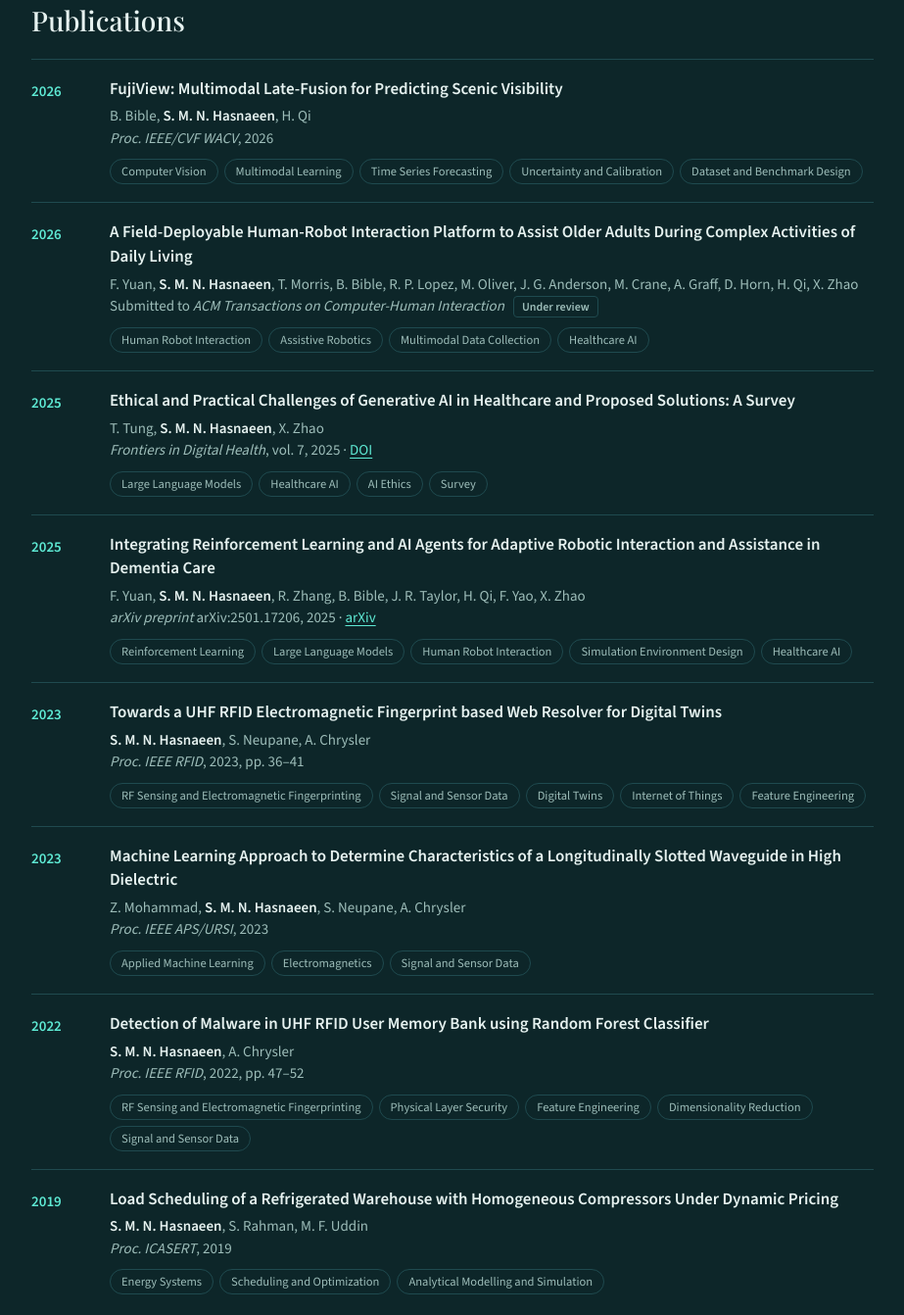
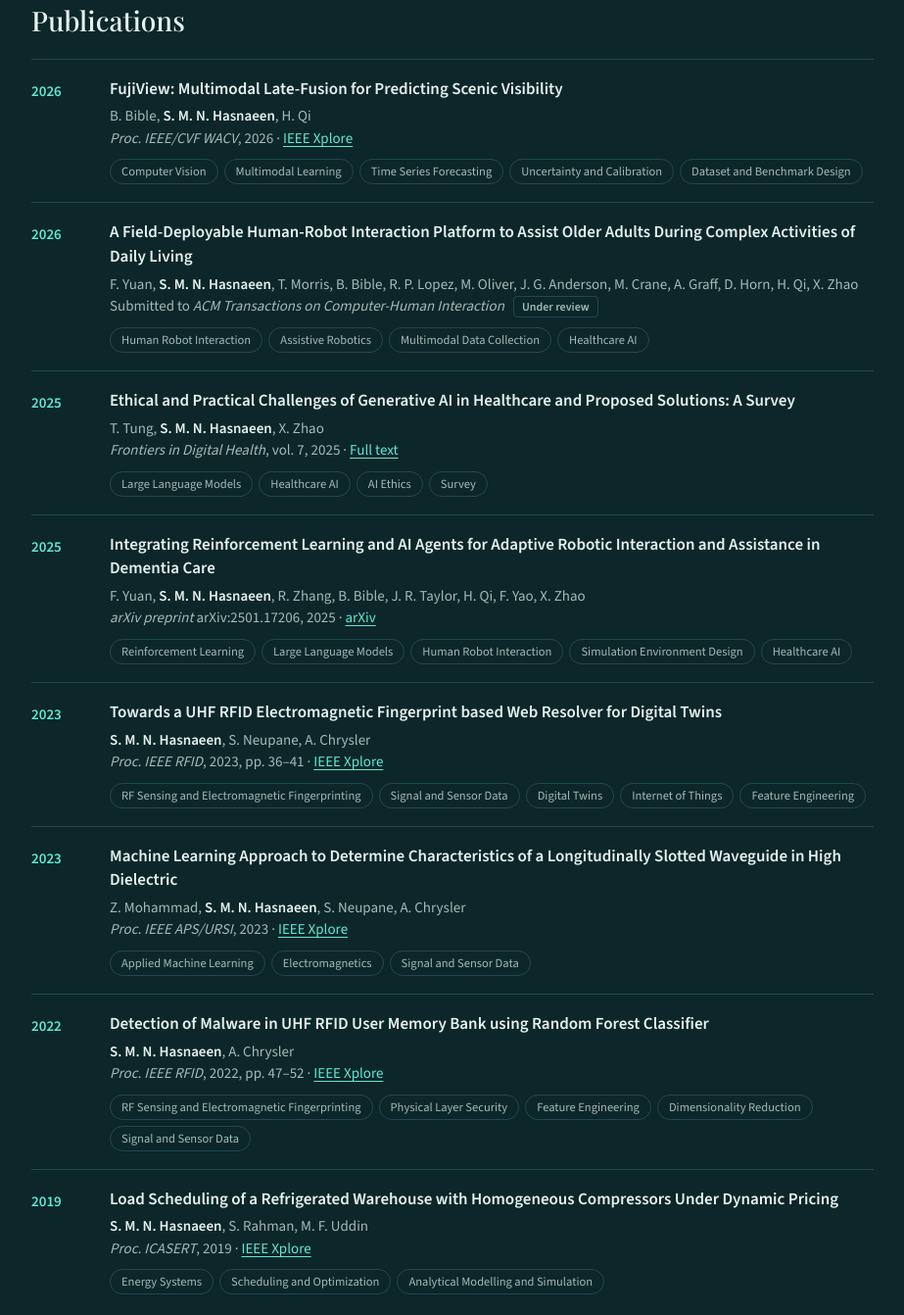
Before and after one commit to nehalhasnaeen/nehalhasnaeen.github.io, a plain HTML site: page index.html in a window 1280 px wide. Shown: the part 2314-3656 px from the top of the page at 98% size, without its empty margins (178-1101 px from the left). Drawn offline with nearby package versions, Linux system fonts and the light colour scheme.

Commit message:
Hyperlinked papers

```diff
--- a/index.html
+++ b/index.html
@@ -108,14 +108,14 @@
     <section class="card" id="publications" aria-labelledby="pub-h">
       <h2 id="pub-h">Publications</h2>
       <ol class="pubs">
-        <li><span class="pyear">2026</span><div><p class="ptitle">FujiView: Multimodal Late-Fusion for Predicting Scenic Visibility</p><p class="pauth">B. Bible, <b>S. M. N. Hasnaeen</b>, H. Qi</p><p class="pven"><em>Proc. IEEE/CVF WACV</em>, 2026</p><ul class="ptags"><li>Computer Vision</li><li>Multimodal Learning</li><li>Time Series Forecasting</li><li>Uncertainty and Calibration</li><li>Dataset and Benchmark Design</li></ul></div></li>
+        <li><span class="pyear">2026</span><div><p class="ptitle">FujiView: Multimodal Late-Fusion for Predicting Scenic Visibility</p><p class="pauth">B. Bible, <b>S. M. N. Hasnaeen</b>, H. Qi</p><p class="pven"><em>Proc. IEEE/CVF WACV</em>, 2026 · <a href="https://ieeexplore.ieee.org/document/11492201" rel="noopener">IEEE Xplore</a></p><ul class="ptags"><li>Computer Vision</li><li>Multimodal Learning</li><li>Time Series Forecasting</li><li>Uncertainty and Calibration</li><li>Dataset and Benchmark Design</li></ul></div></li>
         <li><span class="pyear">2026</span><div><p class="ptitle">A Field-Deployable Human-Robot Interaction Platform to Assist Older Adults During Complex Activities of Daily Living</p><p class="pauth">F. Yuan, <b>S. M. N. Hasnaeen</b>, T. Morris, B. Bible, R. P. Lopez, M. Oliver, J. G. Anderson, M. Crane, A. Graff, D. Horn, H. Qi, X. Zhao</p><p class="pven">Submitted to <em>ACM Transactions on Computer-Human Interaction</em> <span class="badge muted">Under review</span></p><ul class="ptags"><li>Human Robot Interaction</li><li>Assistive Robotics</li><li>Multimodal Data Collection</li><li>Healthcare AI</li></ul></div></li>
-        <li><span class="pyear">2025</span><div><p class="ptitle">Ethical and Practical Challenges of Generative AI in Healthcare and Proposed Solutions: A Survey</p><p class="pauth">T. Tung, <b>S. M. N. Hasnaeen</b>, X. Zhao</p><p class="pven"><em>Frontiers in Digital Health</em>, vol. 7, 2025 · <a href="https://doi.org/10.3389/fdgth.2025.1692517" rel="noopener">DOI</a></p><ul class="ptags"><li>Large Language Models</li><li>Healthcare AI</li><li>AI Ethics</li><li>Survey</li></ul></div></li>
+        <li><span class="pyear">2025</span><div><p class="ptitle">Ethical and Practical Challenges of Generative AI in Healthcare and Proposed Solutions: A Survey</p><p class="pauth">T. Tung, <b>S. M. N. Hasnaeen</b>, X. Zhao</p><p class="pven"><em>Frontiers in Digital Health</em>, vol. 7, 2025 · <a href="https://www.frontiersin.org/journals/digital-health/articles/10.3389/fdgth.2025.1692517/full" rel="noopener">Full text</a></p><ul class="ptags"><li>Large Language Models</li><li>Healthcare AI</li><li>AI Ethics</li><li>Survey</li></ul></div></li>
         <li><span class="pyear">2025</span><div><p class="ptitle">Integrating Reinforcement Learning and AI Agents for Adaptive Robotic Interaction and Assistance in Dementia Care</p><p class="pauth">F. Yuan, <b>S. M. N. Hasnaeen</b>, R. Zhang, B. Bible, J. R. Taylor, H. Qi, F. Yao, X. Zhao</p><p class="pven"><em>arXiv preprint</em> arXiv:2501.17206, 2025 · <a href="https://arxiv.org/abs/2501.17206" rel="noopener">arXiv</a></p><ul class="ptags"><li>Reinforcement Learning</li><li>Large Language Models</li><li>Human Robot Interaction</li><li>Simulation Environment Design</li><li>Healthcare AI</li></ul></div></li>
-        <li><span class="pyear">2023</span><div><p class="ptitle">Towards a UHF RFID Electromagnetic Fingerprint based Web Resolver for Digital Twins</p><p class="pauth"><b>S. M. N. Hasnaeen</b>, S. Neupane, A. Chrysler</p><p class="pven"><em>Proc. IEEE RFID</em>, 2023, pp. 36–41</p><ul class="ptags"><li>RF Sensing and Electromagnetic Fingerprinting</li><li>Signal and Sensor Data</li><li>Digital Twins</li><li>Internet of Things</li><li>Feature Engineering</li></ul></div></li>
-        <li><span class="pyear">2023</span><div><p class="ptitle">Machine Learning Approach to Determine Characteristics of a Longitudinally Slotted Waveguide in High Dielectric</p><p class="pauth">Z. Mohammad, <b>S. M. N. Hasnaeen</b>, S. Neupane, A. Chrysler</p><p class="pven"><em>Proc. IEEE APS/URSI</em>, 2023</p><ul class="ptags"><li>Applied Machine Learning</li><li>Electromagnetics</li><li>Signal and Sensor Data</li></ul></div></li>
-        <li><span class="pyear">2022</span><div><p class="ptitle">Detection of Malware in UHF RFID User Memory Bank using Random Forest Classifier</p><p class="pauth"><b>S. M. N. Hasnaeen</b>, A. Chrysler</p><p class="pven"><em>Proc. IEEE RFID</em>, 2022, pp. 47–52</p><ul class="ptags"><li>RF Sensing and Electromagnetic Fingerprinting</li><li>Physical Layer Security</li><li>Feature Engineering</li><li>Dimensionality Reduction</li><li>Signal and Sensor Data</li></ul></div></li>
-        <li><span class="pyear">2019</span><div><p class="ptitle">Load Scheduling of a Refrigerated Warehouse with Homogeneous Compressors Under Dynamic Pricing</p><p class="pauth"><b>S. M. N. Hasnaeen</b>, S. Rahman, M. F. Uddin</p><p class="pven"><em>Proc. ICASERT</em>, 2019</p><ul class="ptags"><li>Energy Systems</li><li>Scheduling and Optimization</li><li>Analytical Modelling and Simulation</li></ul></div></li>
+        <li><span class="pyear">2023</span><div><p class="ptitle">Towards a UHF RFID Electromagnetic Fingerprint based Web Resolver for Digital Twins</p><p class="pauth"><b>S. M. N. Hasnaeen</b>, S. Neupane, A. Chrysler</p><p class="pven"><em>Proc. IEEE RFID</em>, 2023, pp. 36–41 · <a href="https://ieeexplore.ieee.org/document/10178655" rel="noopener">IEEE Xplore</a></p><ul class="ptags"><li>RF Sensing and Electromagnetic Fingerprinting</li><li>Signal and Sensor Data</li><li>Digital Twins</li><li>Internet of Things</li><li>Feature Engineering</li></ul></div></li>
+        <li><span class="pyear">2023</span><div><p class="ptitle">Machine Learning Approach to Determine Characteristics of a Longitudinally Slotted Waveguide in High Dielectric</p><p class="pauth">Z. Mohammad, <b>S. M. N. Hasnaeen</b>, S. Neupane, A. Chrysler</p><p class="pven"><em>Proc. IEEE APS/URSI</em>, 2023 · <a href="https://ieeexplore.ieee.org/document/10237759" rel="noopener">IEEE Xplore</a></p><ul class="ptags"><li>Applied Machine Learning</li><li>Electromagnetics</li><li>Signal and Sensor Data</li></ul></div></li>
+        <li><span class="pyear">2022</span><div><p class="ptitle">Detection of Malware in UHF RFID User Memory Bank using Random Forest Classifier</p><p class="pauth"><b>S. M. N. Hasnaeen</b>, A. Chrysler</p><p class="pven"><em>Proc. IEEE RFID</em>, 2022, pp. 47–52 · <a href="https://ieeexplore.ieee.org/document/9795967" rel="noopener">IEEE Xplore</a></p><ul class="ptags"><li>RF Sensing and Electromagnetic Fingerprinting</li><li>Physical Layer Security</li><li>Feature Engineering</li><li>Dimensionality Reduction</li><li>Signal and Sensor Data</li></ul></div></li>
+        <li><span class="pyear">2019</span><div><p class="ptitle">Load Scheduling of a Refrigerated Warehouse with Homogeneous Compressors Under Dynamic Pricing</p><p class="pauth"><b>S. M. N. Hasnaeen</b>, S. Rahman, M. F. Uddin</p><p class="pven"><em>Proc. ICASERT</em>, 2019 · <a href="https://ieeexplore.ieee.org/document/8934558" rel="noopener">IEEE Xplore</a></p><ul class="ptags"><li>Energy Systems</li><li>Scheduling and Optimization</li><li>Analytical Modelling and Simulation</li></ul></div></li>
       </ol>
 
       <h3 class="sub">Posters</h3>
```
